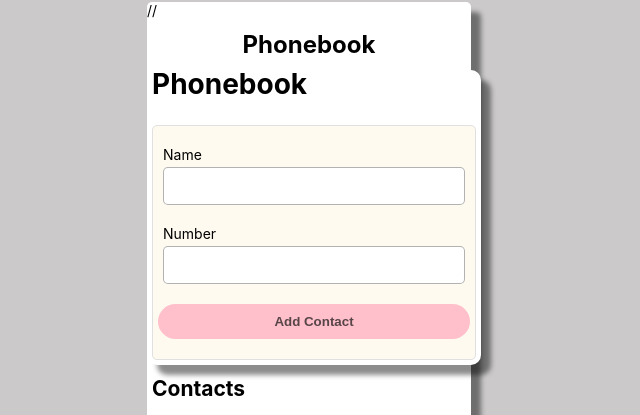
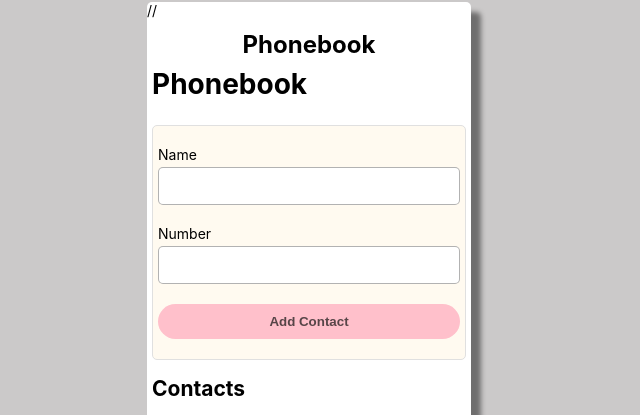
Before and after one commit to techista1584/goit-react-hw-08-phonebook__, a React (Create React App) app: page / in a window 1280 px wide. Shown: the part 147-562 px from the top of the page, without its empty margins (331-971 px from the left). Built offline with nearby package versions, Linux system fonts and the light colour scheme; no server answers.

Commit message:
removed shadow, radius and width from container

```diff
--- a/src/components/ContactForm/ContactForm.module.css
+++ b/src/components/ContactForm/ContactForm.module.css
@@ -1,13 +1,10 @@
 .container {
   display: flex;
-  width: 100%;
   background-color: white;
   color: black;
   flex-direction: column;
   gap: 32px;
   padding: 5px;
-  border-radius: 10px;
-  box-shadow: 10px 10px 5px 0px rgba(0, 0, 0, 0.45);
 }
 
 // added from Layout.module.css for the header Phonebook
```
